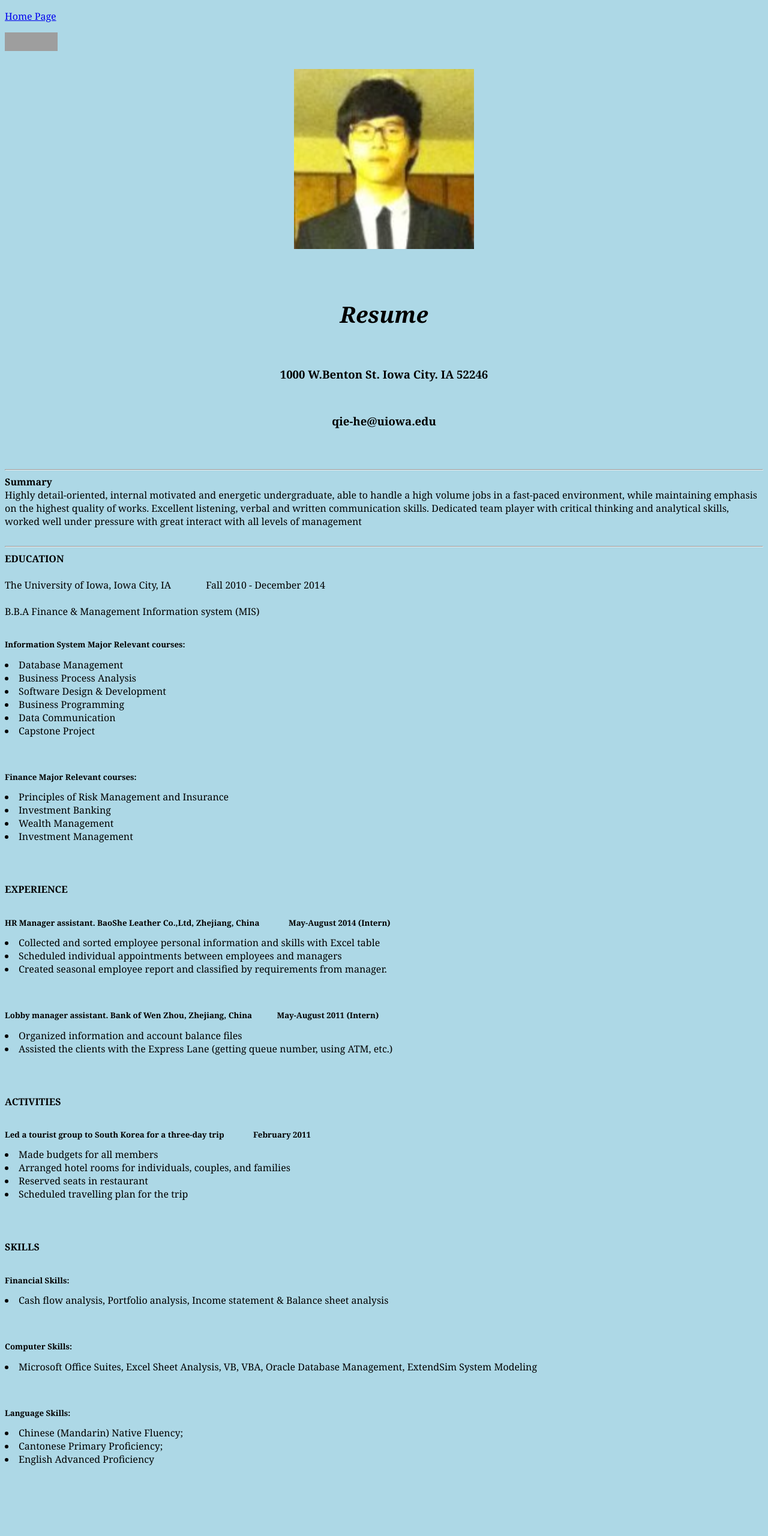
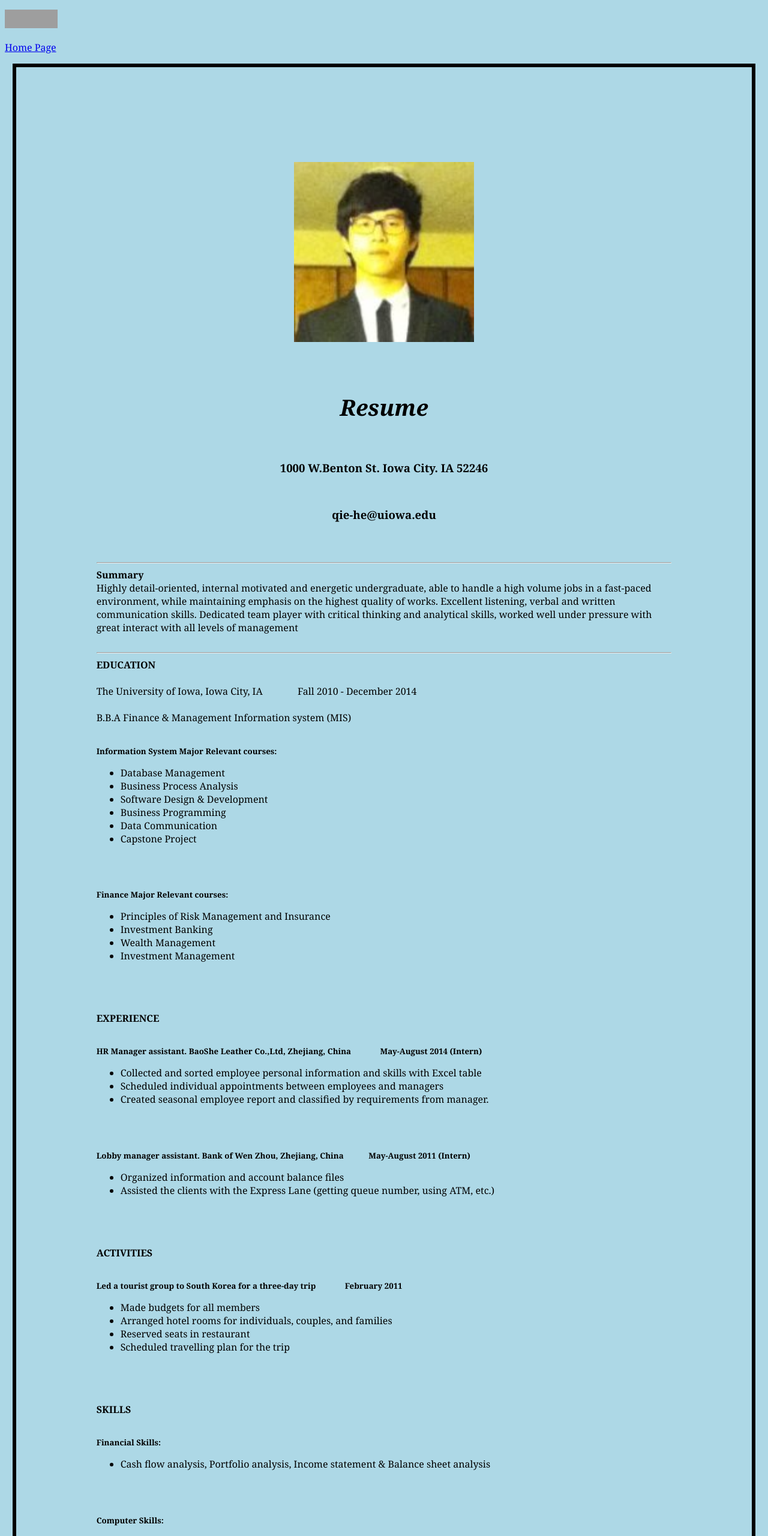
Before and after one commit to hedaniel57/HW2, a plain HTML site: page Resume.html in a window 1280 px wide. Shown: the top 2560 px of the page at 60% size. Before the commit the page ends 2451 px from the top, so only its background shows below. Drawn offline with Linux system fonts and the light colour scheme; grey boxes are pictures that could not be loaded.

Commit message:
Final draft after css

```diff
--- a/Resume.html
+++ b/Resume.html
@@ -9,18 +9,17 @@
 
 <body>
 <div>
-
-	<p>
-		<a href="https://instruct.biz.uiowa.edu/courses/MSCI3300/qiehe/html/Index.html"> Home Page</a>
-	</p>
-
-	<p>
+<p>
 		<a href="http://validator.w3.org/check?uri=referer"><img src="http://www.w3.org/Icons/valid-xhtml11" alt="Valid XHTML 1.1" height="31" width="88" /></a>
 	</p>
 	<p>
+		<a href="https://instruct.biz.uiowa.edu/courses/MSCI3300/qiehe/html/HW2/Index.html"> Home Page</a>
+	</p>
+</div>
+<div class="resume">
+	<p>
 	<h1><img src ="Formal.jpg" width="300" height="300"alt="Qie He, University of Iowa" title ="Qie He, University of Iowa" /></h1>
 	</p>
-
 <br /><h1>Resume</h1>
 <br /><h2>1000 W.Benton St. Iowa City. IA 52246 </h2>
 <br /><h2>qie-he@uiowa.edu</h2>
@@ -35,7 +34,7 @@
 <br />B.B.A Finance & Management Information system (MIS)
 <br />
 <br /><h3>Information System Major Relevant courses: </h3>
-
+<ul>
 <li> Database Management </li>
 
 <li> Business Process Analysis </li>
@@ -47,10 +46,10 @@
 <li> Data Communication </li>
 
 <li> Capstone Project </li>
-
+</ul>
 <br />
 <br /><h3>Finance Major Relevant courses: </h3>
-
+<ul>
 <li> Principles of Risk Management and Insurance </li>
 
 <li> Investment Banking </li>
@@ -58,31 +57,33 @@
 <li> Wealth Management  </li>
 
 <li> Investment Management  </li>
+</ul>
 <br />
 <br />
 <br /><b>EXPERIENCE </b>
 <br />
 <br /><h3>HR Manager assistant.  BaoShe Leather Co.,Ltd, Zhejiang, China  &nbsp;&nbsp;&nbsp;&nbsp;&nbsp;&nbsp;&nbsp;&nbsp;&nbsp;&nbsp;&nbsp;&nbsp; May-August 2014 (Intern) </h3>
-
+<ul>
 <li> Collected and sorted employee personal information and skills with Excel table </li>
 
 <li> Scheduled individual appointments between employees and managers </li>
 
 <li> Created seasonal employee report and classified by requirements from manager. </li>
-
+</ul>
 <br />
 
 <br /><h3>Lobby manager assistant.  Bank of Wen Zhou, Zhejiang, China&nbsp;&nbsp;&nbsp;&nbsp;&nbsp;&nbsp;&nbsp;&nbsp;&nbsp;&nbsp;&nbsp;&nbsp;May-August 2011 (Intern) </h3>
-
+<ul>
 <li> Organized information and account balance files </li>
 
 <li> Assisted the clients with the Express Lane (getting queue number, using ATM, etc.) </li>
+</ul>
 <br />
 <br />
 <br /><b>ACTIVITIES </b>
 <br />
 <br /><h3>Led a tourist group to South Korea for a three-day trip   &nbsp;&nbsp;&nbsp;&nbsp;&nbsp;&nbsp;&nbsp;&nbsp;&nbsp;&nbsp;&nbsp;&nbsp; February 2011 </h3>
-
+<ul>
 <li> Made budgets for all members </li>
 
 <li> Arranged hotel rooms for individuals, couples, and families  </li>
@@ -90,26 +91,29 @@
 <li> Reserved seats in restaurant </li>
 
 <li> Scheduled travelling plan for the trip </li>
+</ul>
 <br />
 <br />
 <br /><b>SKILLS </b>
 <br />
 <br /><h3>Financial Skills:</h3>
-
+<ul>
 <li> Cash flow analysis, Portfolio analysis, Income statement & Balance sheet analysis </li>
+</ul>
 <br />
 <br /><h3>Computer Skills: </h3>
-
+<ul>
 <li> Microsoft Office Suites, Excel Sheet Analysis, VB, VBA, Oracle Database Management, ExtendSim System Modeling </li>
+</ul>
 <br />
 <br /><h3>Language Skills: </h3>
+<ul>
+<li> Chinese (Mandarin)  Native Fluency </li>
 
-<li> Chinese (Mandarin)  Native Fluency; </li>
-
-<li> Cantonese  Primary Proficiency; </li>
+<li> Cantonese  Primary Proficiency </li>
 
 <li> English  Advanced Proficiency </li>
-
+</ul>
 </div>
 </body>
 </html>
--- a/style.css
+++ b/style.css
@@ -2,3 +2,5 @@ body {background:lightblue; font-family:"Georgia";}
 h1 {text-align:center; font-weight:bold;font-style:italic;font-size:28pt;}
 h2 {text-align:center; font-size:14pt;}
 h3 {text-weight:bold;font-size:10pt;}
+.style1{border:10pt solid black; width:auto; padding:100pt; margin-top:10pt; margin-bottom:10pt; margin-right:0pt; margin-left:0pt;float:none;}
+.resume {width: auto;margin-top:0pt; margin-bottom:0pt; margin-right:10pt; margin-left:10pt;padding: 100pt;border: 5pt solid black; float: none ;color: black;background: transparent none;}
```
Also changed, not shown: Index.html (+10 -8 lines).
